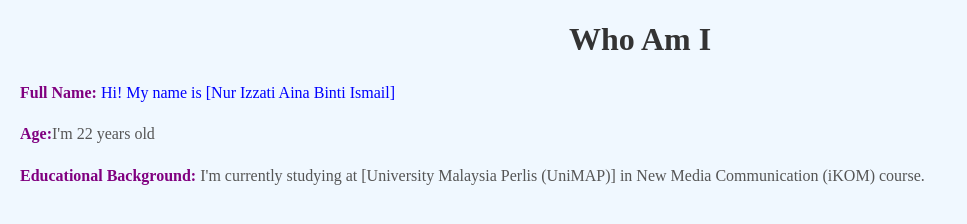
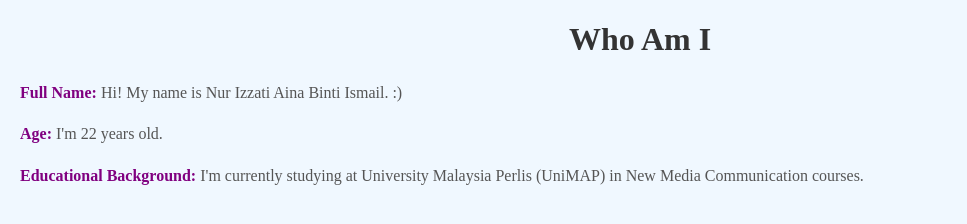
Before and after one commit to NurIzzatiAina/web-css-exercises, a plain HTML site: page exercises/exercise3/index.html in a window 1280 px wide. Shown: the whole page, without its empty margins (0-967 px from the left). Drawn offline with Linux system fonts and the light colour scheme.

Commit message:
index.html

```diff
--- a/exercises/exercise3/index.html
+++ b/exercises/exercise3/index.html
@@ -15,16 +15,12 @@
             color: #333;
         }
     </style>
-
     <link rel="stylesheet" href="style.css">
 </head>
 <body>
     <h1>Who Am I</h1>
-
-    <p><strong>Full Name:</strong> <span style="color: blue;">Hi! My name is [Nur Izzati Aina Binti Ismail]</span></p>
-
-    <p><strong>Age:</strong>I'm 22 years old</p>
-
-    <p><strong>Educational Background:</strong> I'm currently studying at [University Malaysia Perlis (UniMAP)] in New Media Communication (iKOM) course.</p>
+    <p><strong>Full Name:</strong> Hi! My name is Nur Izzati Aina Binti Ismail. :)</p> <!-- Strong text will be purple -->
+    <p><strong>Age:</strong> I'm 22 years old.</p>
+    <p><strong>Educational Background:</strong> I'm currently studying at University Malaysia Perlis (UniMAP) in New Media Communication courses.</p>
 </body>
 </html>
```
